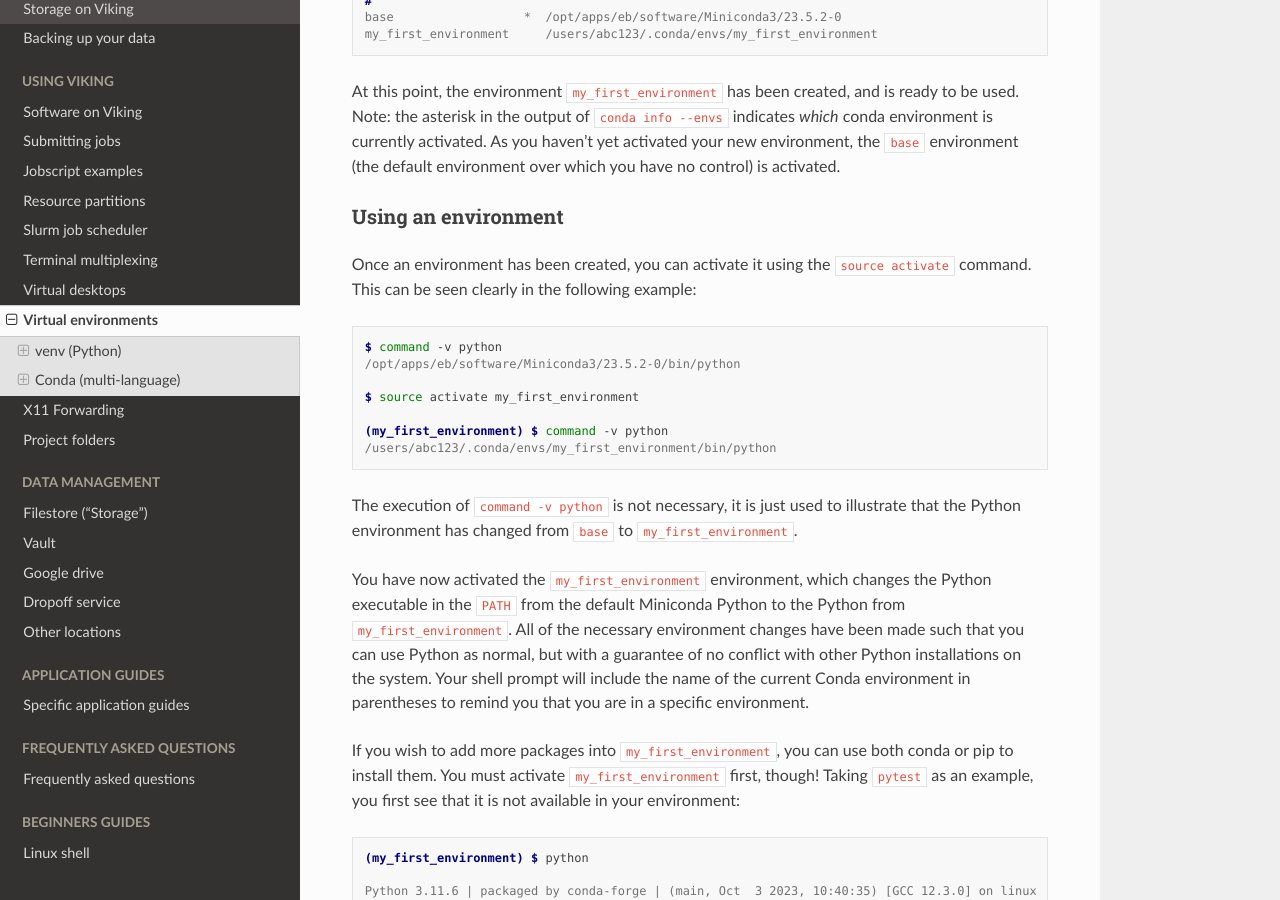
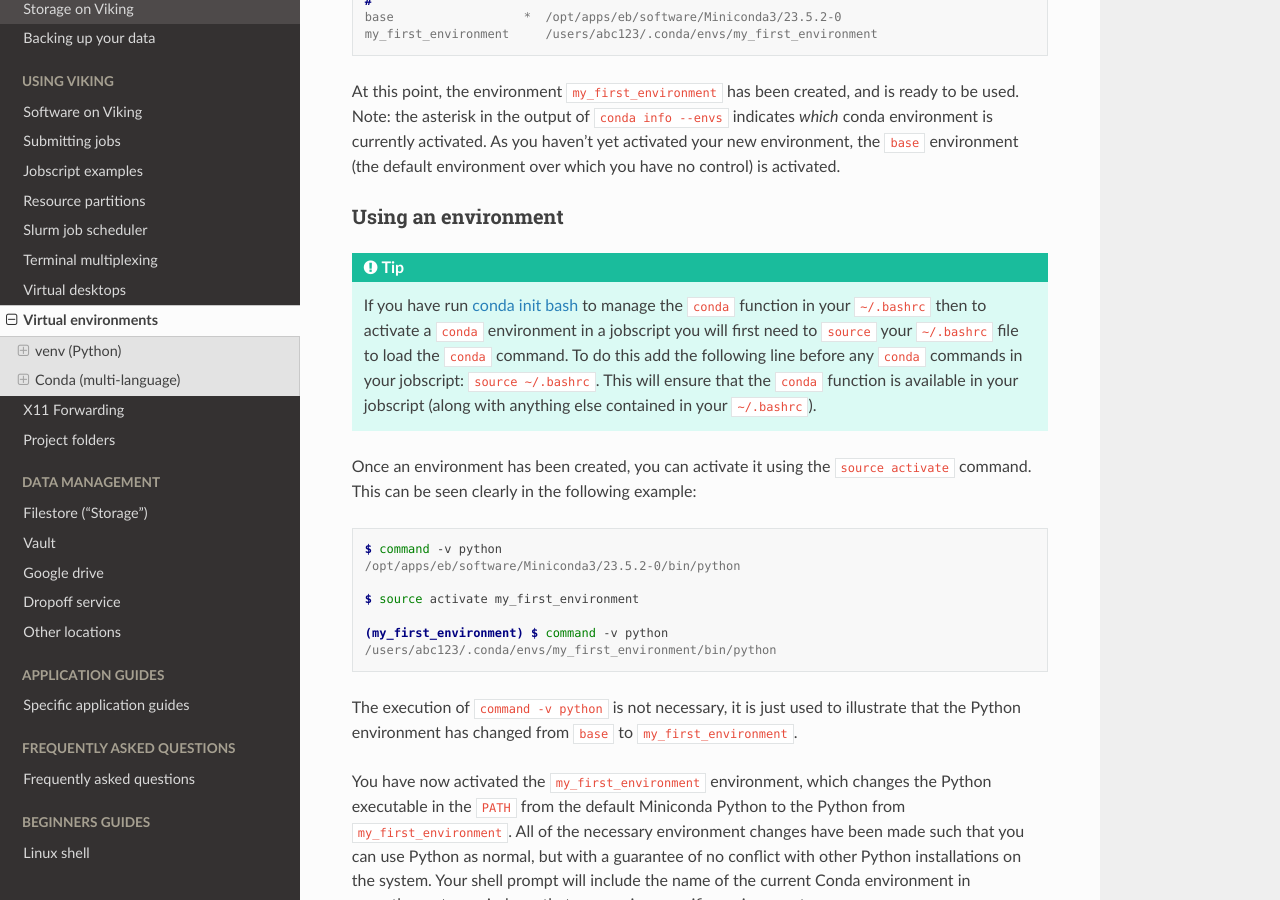
Before and after one commit to university-of-york/research-it-documentation, a Sphinx documentation site: the page built from docs/source/using_viking/virtual_environments.rst, in a window 1280 px wide and 900 px high, scrolled down 3613 px. Built offline with Sphinx 7.4.7 and the Read the Docs theme 3.1.0, drawn with Linux system fonts in a browser that asks for light colours.

Commit message:
add conda source .bashrc tip

```diff
--- a/docs/source/using_viking/virtual_environments.rst
+++ b/docs/source/using_viking/virtual_environments.rst
@@ -136,6 +136,10 @@ At this point, the environment ``my_first_environment`` has been created, and is
 Using an environment
 ^^^^^^^^^^^^^^^^^^^^
 
+.. tip::
+
+    If you have run `conda init bash <https://docs.conda.io/projects/conda/en/stable/dev-guide/deep-dives/activation.html>`_ to manage the ``conda`` function in your ``~/.bashrc`` then to activate a ``conda`` environment in a jobscript you will first need to ``source`` your ``~/.bashrc`` file to load the ``conda`` command. To do this add the following line before any ``conda`` commands in your jobscript: ``source ~/.bashrc``. This will ensure that the ``conda`` function is available in your jobscript (along with anything else contained in your ``~/.bashrc``).
+
 Once an environment has been created, you can activate it using the ``source activate`` command. This can be seen clearly in the following example:
 
 .. code-block:: console
```
